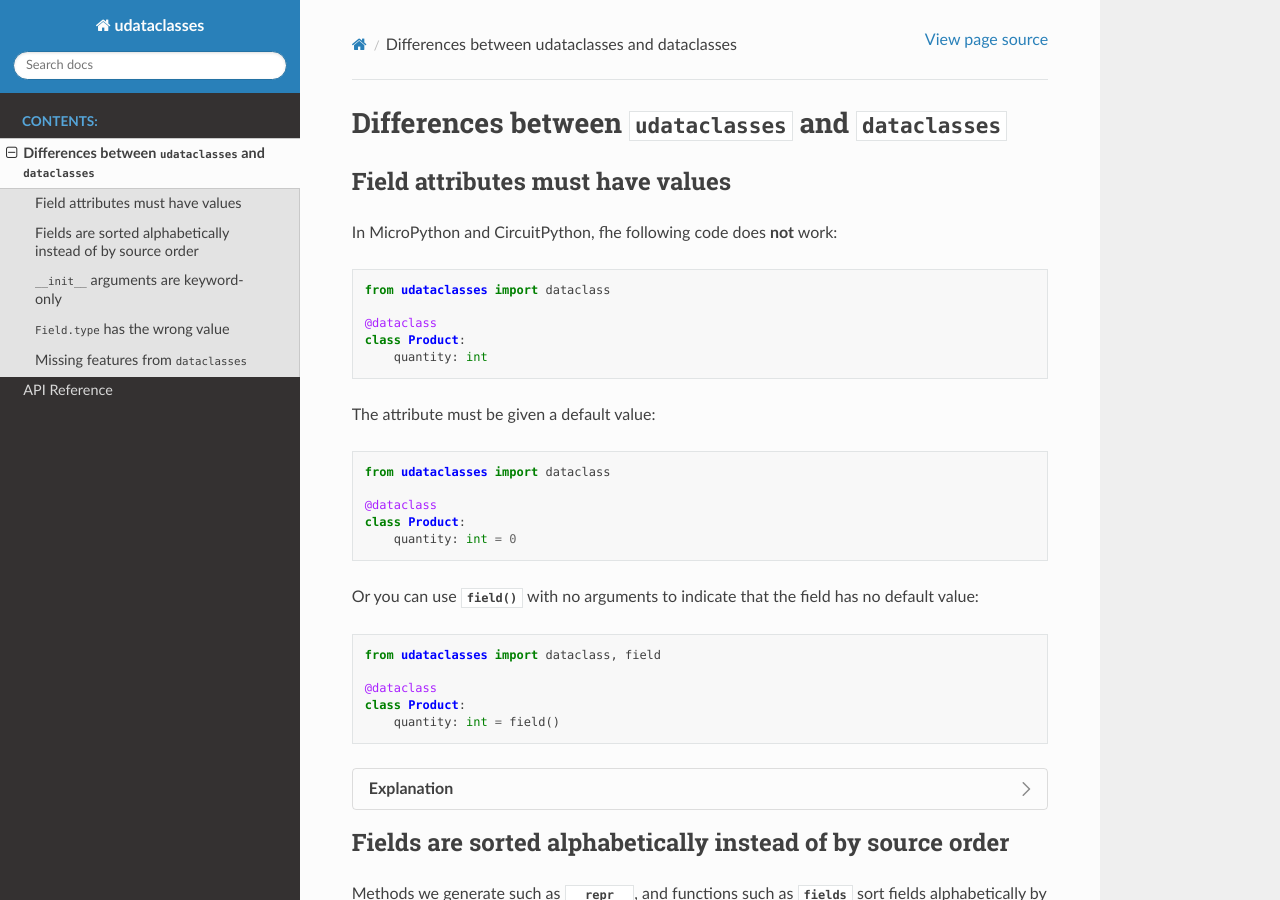
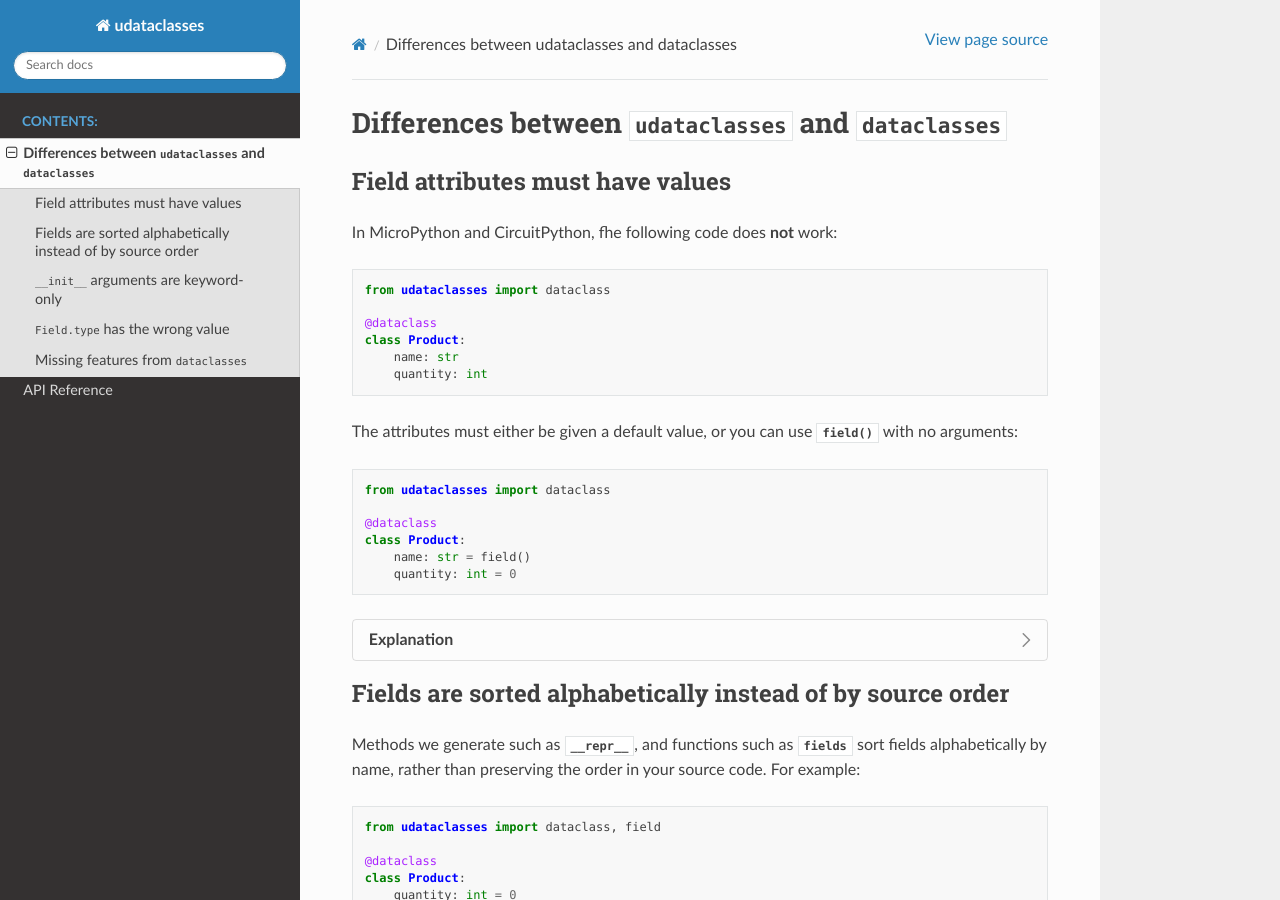
Before and after one commit to dhrosa/udataclasses, a Sphinx documentation site: the page built from docs/diffs.rst, in a window 1280 px wide and 900 px high. Built offline with Sphinx 7.4.7 and the Read the Docs theme 2.0.0, drawn with Linux system fonts in a browser that asks for light colours.

Commit message:
Docs: Group text substitutions together. Condense code examples in first section.

```diff
--- a/docs/diffs.rst
+++ b/docs/diffs.rst
@@ -15,9 +21,11 @@ In MicroPython and CircuitPython, fhe following code does **not** work:
 
    @dataclass
    class Product:
+       name: str
        quantity: int
 
-The attribute must be given a default value:
+The attributes must either be given a default value, or you can use |field| with
+no arguments:
 
 .. code:: python
 
@@ -25,18 +33,8 @@ The attribute must be given a default value:
 
    @dataclass
    class Product:
+       name: str = field()
        quantity: int = 0
-
-Or you can use :py:func:`field()<udataclasses.field>` with no arguments to
-indicate that the field has no default value:
-
-.. code:: python
-
-   from udataclasses import dataclass, field
-
-   @dataclass
-   class Product:
-       quantity: int = field()
 
 .. dropdown:: Explanation
 
@@ -90,10 +88,6 @@ For example:
    automatically sorts the field names alphabetically in its output.
 
 
-.. |decorator| replace:: :py:func:`@dataclass <udataclasses.dataclass>`
-.. |fields| replace:: :py:func:`fields <udataclasses.fields>`
-.. |repr| replace:: :py:meth:`__repr__ <object.__repr__>`
-
 |init| arguments are keyword-only
 ----------------------------------
 
@@ -133,7 +125,6 @@ MicroPython does not store type annotations anywhere, so there is no way for
 |udataclasses| to know the correct type for a field. Instead, |field_type| is
 hardcoded to :py:class:`object`.
 
-.. |field_type| replace:: :py:attr:`Field.type <udataclasses.Field.type>`
 
 Missing features from |dataclasses|
 -----------------------------------
```
Also changed, not shown: other parts of docs/diffs.rst (+6 -2 lines).
